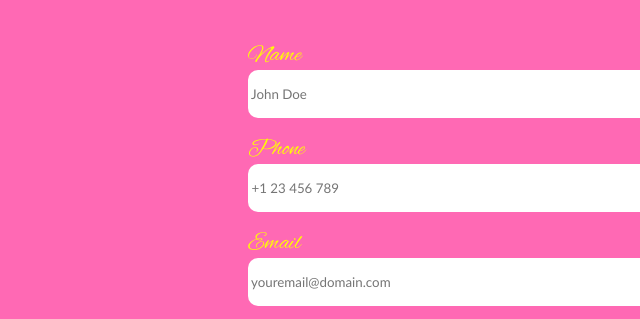
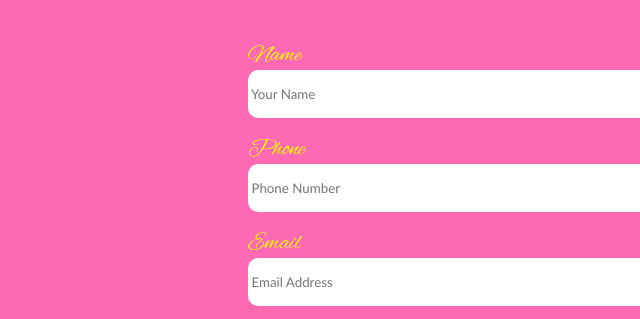
Before and after one commit to lukesmithweb/Sadie-s-Sweets, a plain HTML site: page contact.html in a window 1280 px wide. Shown: the part 350-669 px from the top of the page, 8-648 px from the left. Drawn offline with Linux system fonts and the light colour scheme.

Commit message:
Update contact.html

```diff
--- a/contact.html
+++ b/contact.html
@@ -41,17 +41,19 @@
 						</td>
 					</tr>
 				</table>
-				<div class="contact-form">
+				<form class="contact-form" action="https://formsubmit.co/lsmithfootball@gmail.com" method="POST">
 					<label>Name</label>
-					<input type="text" placeholder=" John Doe">
+					<input type="text" placeholder=" Your Name" required>
 					<label>Phone</label>
-					<input type="phone" placeholder=" +1 23 456 789">
+					<input type="phone" placeholder=" Phone Number">
 					<label>Email</label>
-					<input type="email" placeholder=" youremail@domain.com">
+					<input type="email" name="email" placeholder=" Email Address" required>
 					<label>Message</label>
 					<textarea rows="6" placeholder=" Your message."></textarea>
-					<button class="send-button">Send</button>
-				</div>
+					<input type="hidden" name="_autoresponse" value="Thank you for contacting Sadie's Sweets.
+						We will respond as soon as possible.">
+					<button class="send-button" type="submit">Send</button>
+				</form>
 			</div>
 		</section>
 	</body>
```
